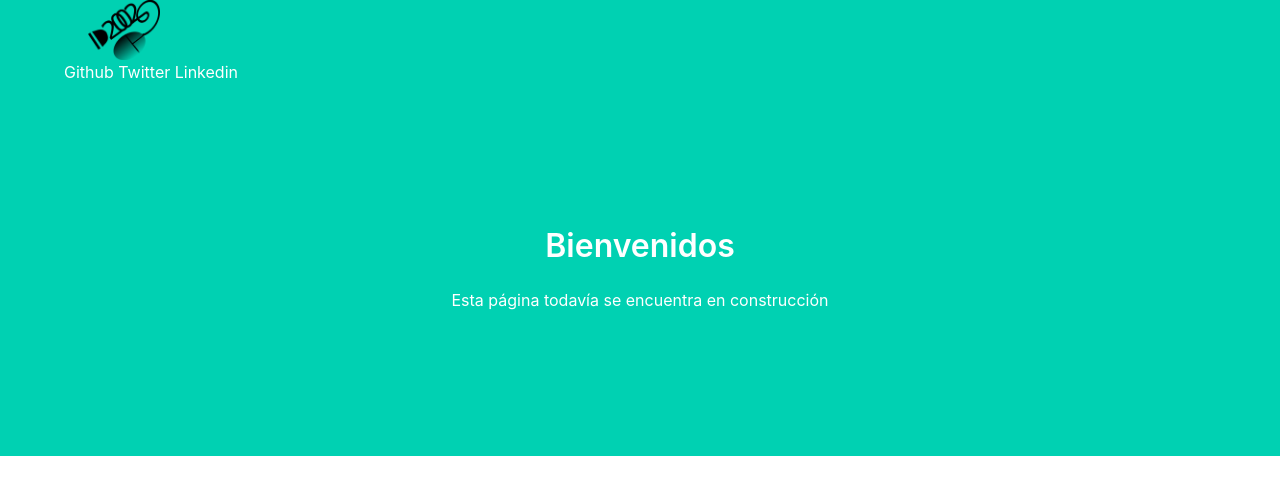
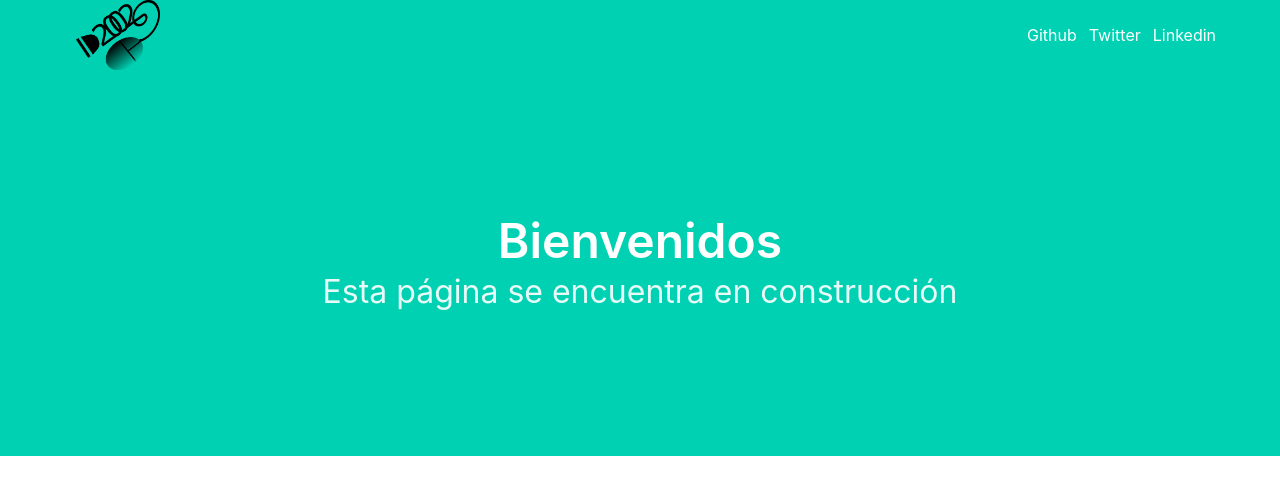
Before and after one commit to id2002/id2002.github.io, a plain HTML site: page index.html in a window 1280 px wide. Drawn offline with Linux system fonts and the light colour scheme.

Commit message:
arreglo de estilos en titulo y parrafos

```diff
--- a/css/style.css
+++ b/css/style.css
@@ -1,3 +1,4 @@
 .logo {
-  height: 60px;
+  height: 70px;
+
 }
--- a/index.html
+++ b/index.html
@@ -22,24 +22,26 @@
     <![endif]-->
     <section class="hero is-primary is-medium">
       <div class="hero-head">
-        <header class="nav">
-          <div class="container">
-            <div class="level-left has-text-centered">
-                <a href="#" class="navbar-item"></a>
+        <header class="navbar">
+          <div class="container level">
+
+              <div class="level-left">
+                <a href="#" class="level-item"></a>
                 <img src="img/logo.png" alt="" class="logo">
-            </div>
-            <div class= "level-rigth">
-              <a href="https://github.com/id2002" target="_blank" class="nav-item">Github</a>
-              <a href="https://twitter.com/IvanD_SuarezC" target="_blank" class="nav-item">Twitter</a>
-              <a href="https://www.linkedin.com/in/ivan-suárez-cuicas-27ba74147" target="_blank" class="nav-item">Linkedin</a>
-            </div>
+              </div>
+              <div class= "level-right">
+                <a href="https://github.com/id2002" target="_blank" class="level-item">Github</a>
+                <a href="https://twitter.com/IvanD_SuarezC" target="_blank" class="level-item">Twitter</a>
+                <a href="https://www.linkedin.com/in/ivan-suárez-cuicas-27ba74147" target="_blank" class="level-item">Linkedin</a>
+              </div>
+
           </div>
        </header>
       </div>
       <div class="hero-body">
         <div class="container has-text-centered">
-          <h1 class="title">Bienvenidos</h1>
-          <p h3> Esta página todavía se encuentra en construcción</p>
+          <p class="title is-1">Bienvenidos</p>
+          <p class="subtitle is-3"> Esta página se encuentra en construcción</p>
         </div>
 
       </div>
```
